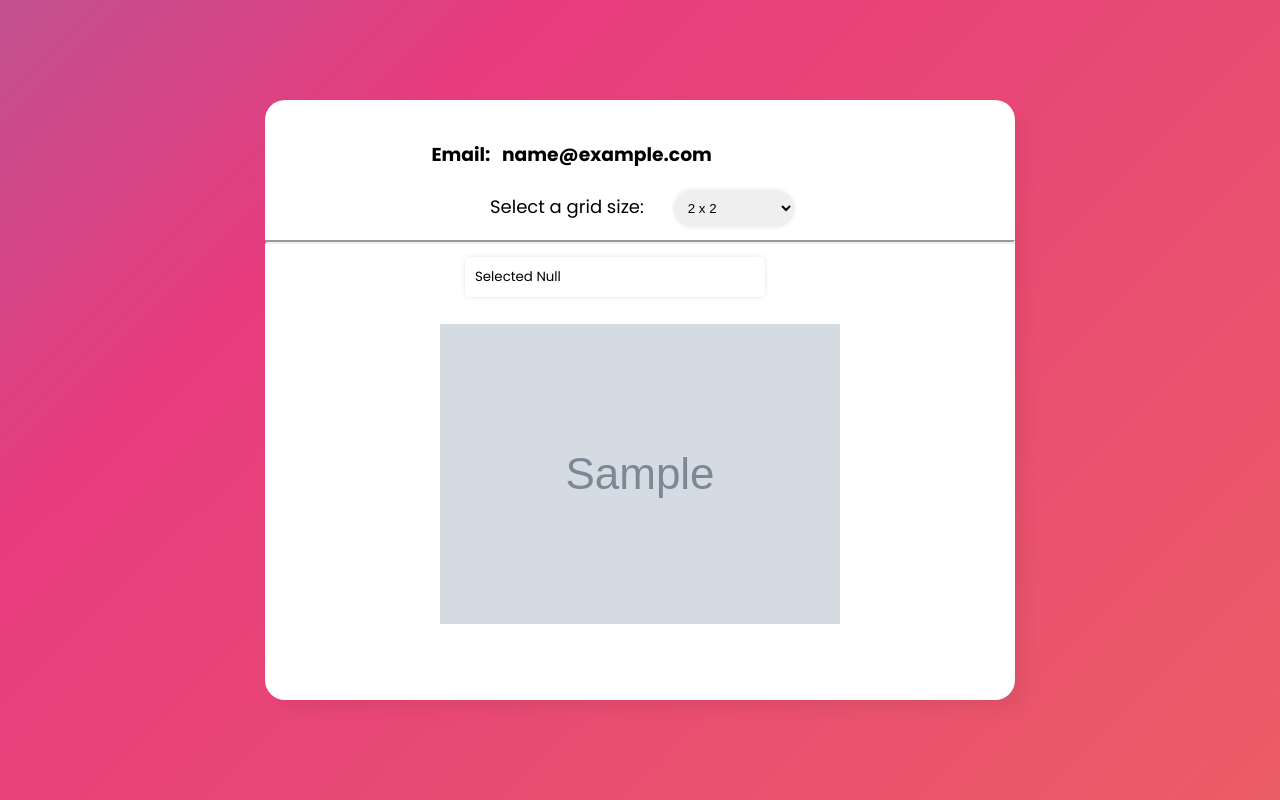
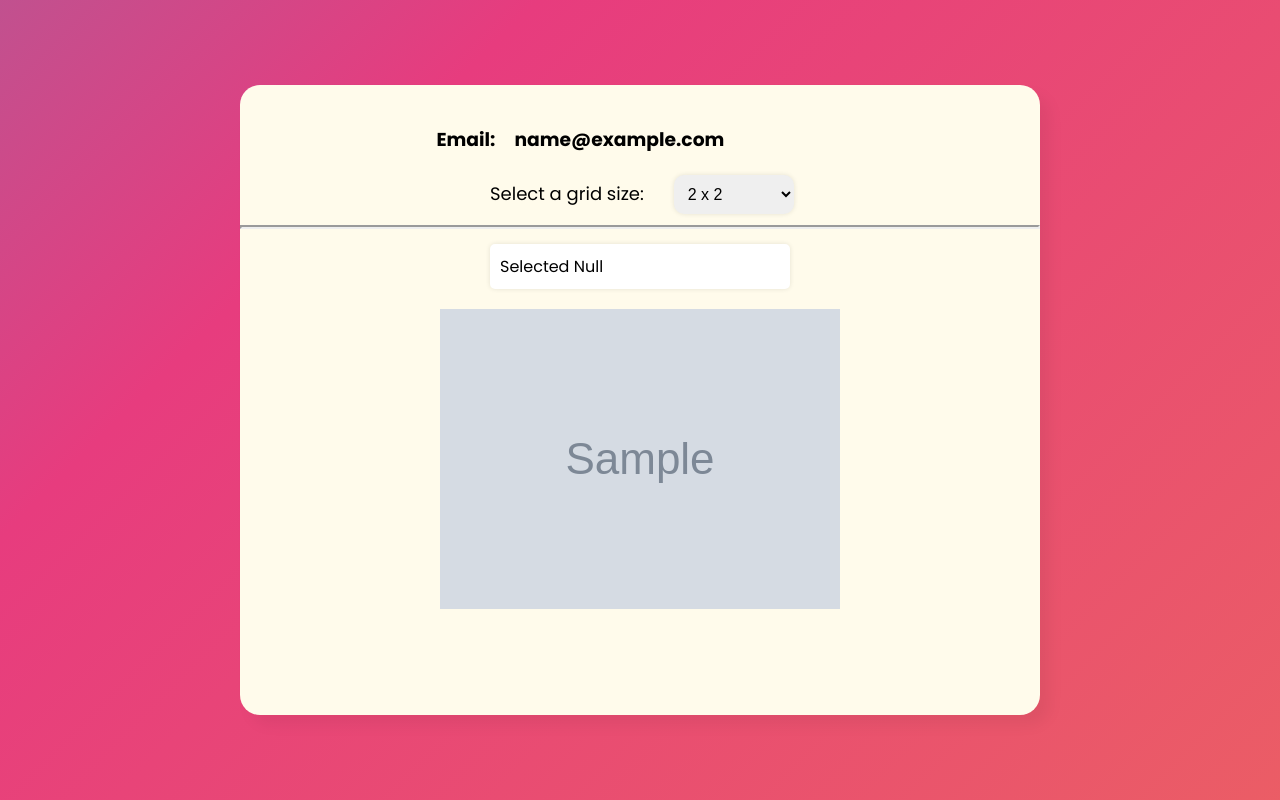
Before and after one commit to PrajwalKhambad/Graphical-Password-Authentication-using-Flask, a Flask app: template templates/display.html in a window 1280 px wide. Run offline with Flask 3, Linux system fonts and the light colour scheme; the template is opened without the code that fills it: most values are stand-ins (such as "Sample title", 1, 10 or a date in 2020); grey boxes marked "Sample" are stand-in pictures.

Commit message:
some minute color changes

```diff
--- a/static/css/display.css
+++ b/static/css/display.css
@@ -74,10 +74,13 @@
     top: 50%;
     left: 50%;
     transform: translate(-50%, -50%);
-    width: 750px;
-    height: 600px;
+    width: 800px;
+    height: 630px;
     margin-bottom: 300px;
-    background-color: white;
+    /* background-color: white; */
+    /* background-color: #FAF7F0; */
+    background-color: #FFFBEB;
+    /* background-color: #ECF9FF; */
     border-radius: 20px;
     box-shadow: 10px 10px 15px rgba(0,0,0,0.05);
 }
@@ -90,7 +93,8 @@
     width: 550px;
     height: 500px;
     margin-bottom: 300px;
-    background-color: white;
+    background-color: #FFFBEB;
+    /* background-color: #FEFCF3; */
     /* background: white; */
     border-radius: 20px;
     box-shadow: 10px 10px 15px rgba(0,0,0,0.05);
@@ -109,7 +113,7 @@
 }
 
 h3{
-    margin-left: 120px;
+    margin-left: 150px;
 }
 
 .email{
@@ -267,5 +271,12 @@
     /* outline: #0014FF; */
     height: auto;
     width: 120px;
-    border-radius: 100px;
+    border-radius: 10px;
+    font-size:medium;
 }
+
+#selectedOption{
+    margin-left: 25px;
+    font-size:medium;
+
+}
```
